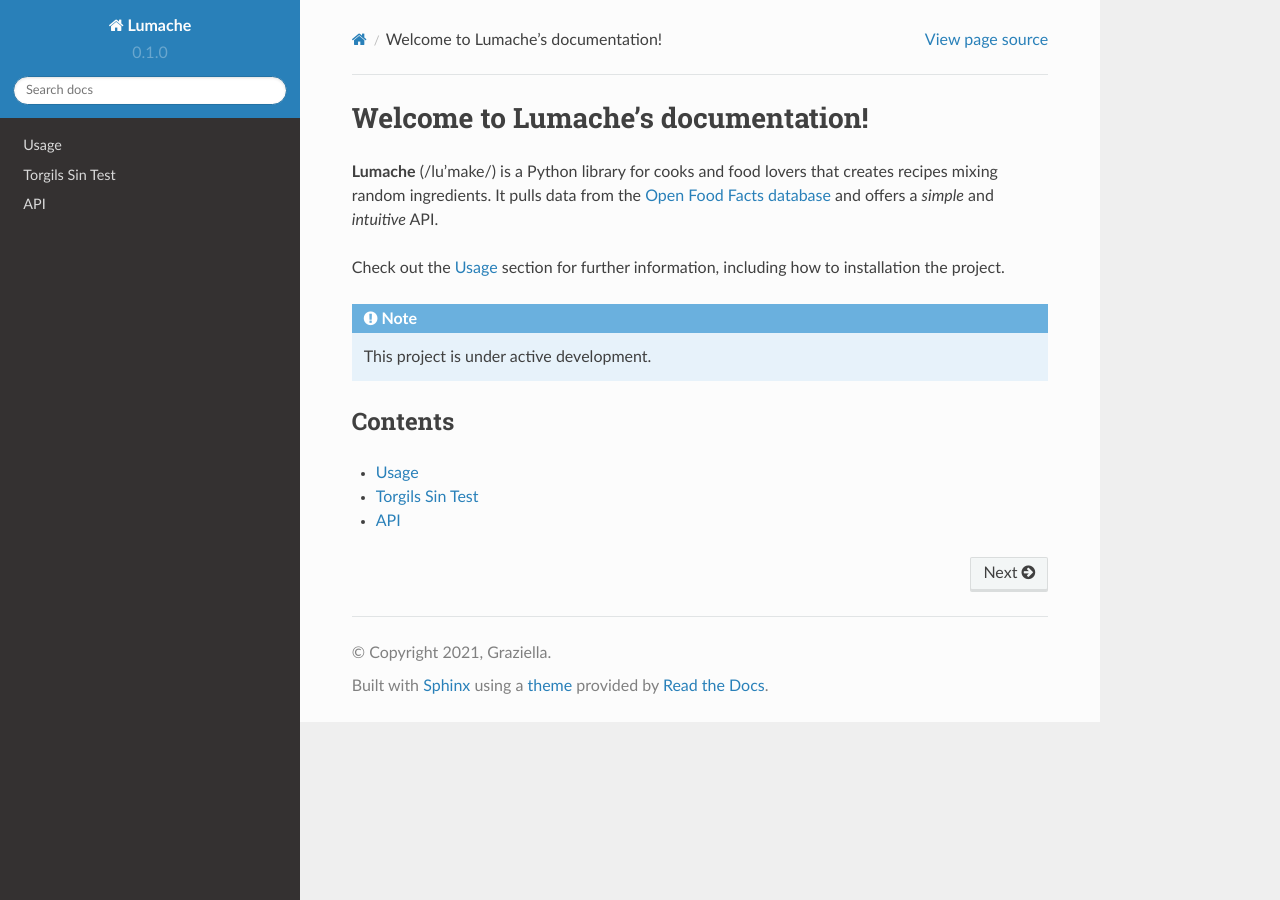
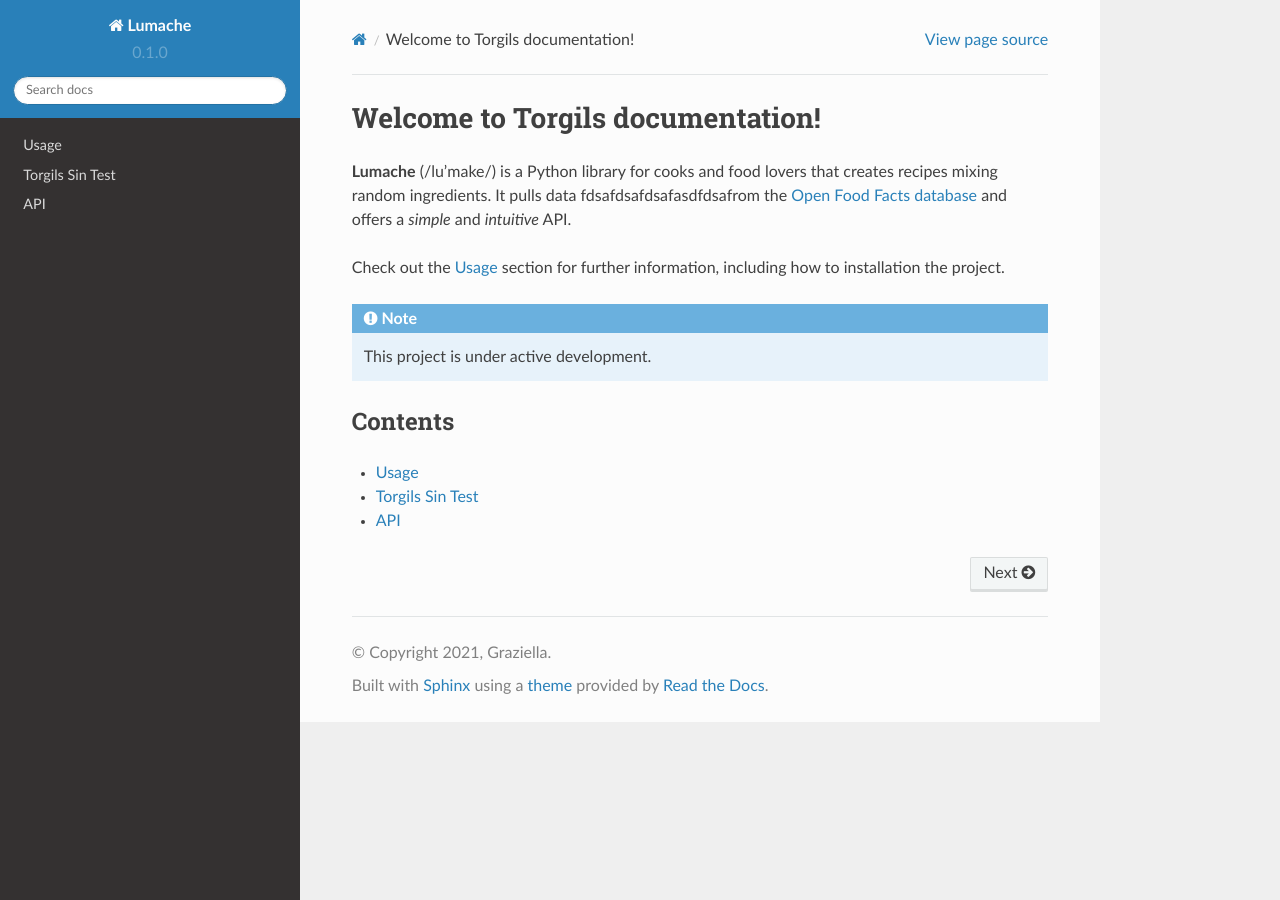
Before and after one commit to romsdalelektro/wiki, a Sphinx documentation site: the page built from docs/source/index.rst, in a window 1280 px wide. Built offline with Sphinx 7.4.7 and the Read the Docs theme 2.0.0, drawn with Linux system fonts in a browser that asks for light colours.

Commit message:
Update index.rst

```diff
--- a/docs/source/index.rst
+++ b/docs/source/index.rst
@@ -1,9 +1,9 @@
-Welcome to Lumache's documentation!
+Welcome to Torgils documentation!
 ===================================
 
 **Lumache** (/lu'make/) is a Python library for cooks and food lovers
 that creates recipes mixing random ingredients.
-It pulls data from the `Open Food Facts database <https://world.openfoodfacts.org/>`_
+It pulls data fdsafdsafdsafasdfdsafrom the `Open Food Facts database <https://world.openfoodfacts.org/>`_
 and offers a *simple* and *intuitive* API.
 
 Check out the :doc:`usage` section for further information, including
```
